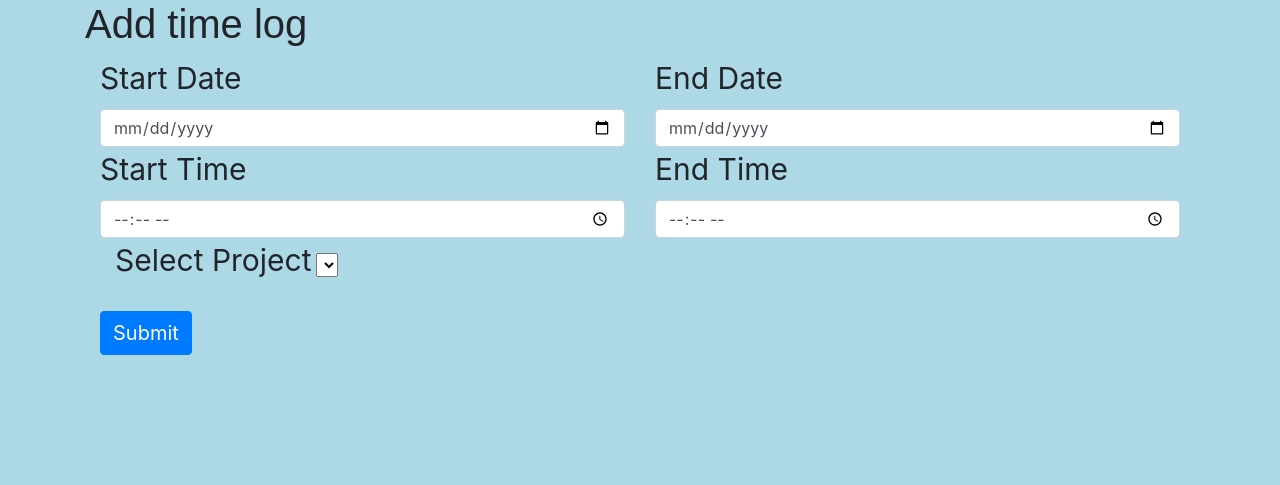
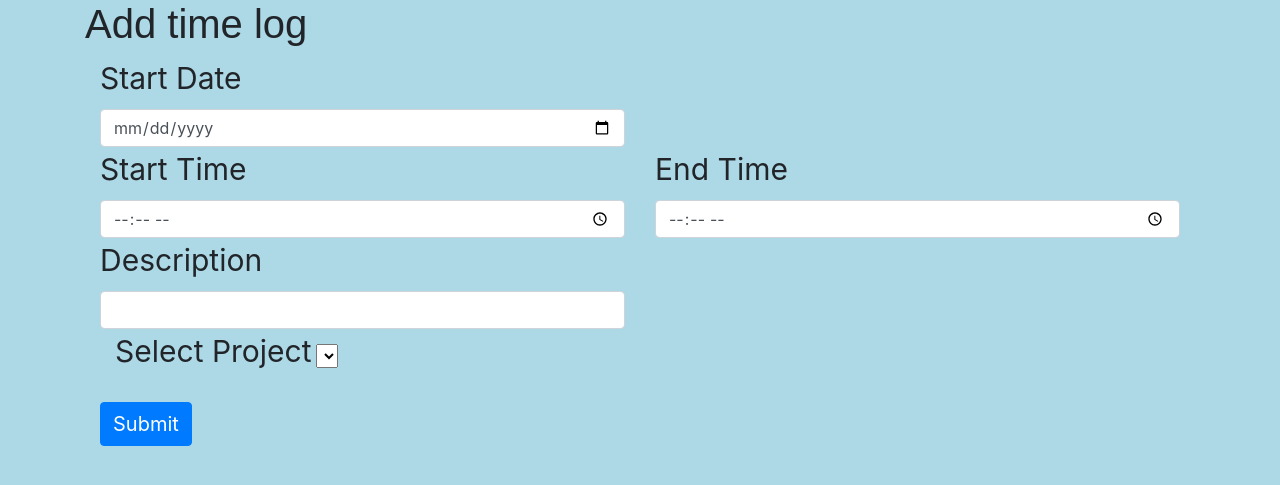
Before and after one commit to jsines/CSI4999-project, a Flask app: template project/templates/add_time.html in a window 1280 px wide. Shown: the part 118-603 px from the top of the page. Run offline with Flask 2, Linux system fonts and the light colour scheme; the template is opened without the code that fills it, so the values that code supplies are empty; some libraries are stand-ins or nearby versions.

Commit message:
Removed End Date, and added description to timelog page.

```diff
--- a/project/main_bp.py
+++ b/project/main_bp.py
@@ -44,11 +44,11 @@ def add_time():
     emp_id = Employee.query.filter_by(user_id=current_user.id).first()
     row = Assignments.query.filter_by(employeeID=emp_id.employeeID)
     if not request.form.get("starttime") == None:
-        tl_var = TimeLog(projectName=request.form.get("projectslist"), employeeID=emp_id.employeeID, employeeName=current_user.name, startDate=request.form.get("startdate"), endDate=request.form.get("enddate"), startTime=request.form.get("starttime"), endTime=request.form.get("endtime"))
+        tl_var = TimeLog(projectName=request.form.get("projectslist"), employeeID=emp_id.employeeID, employeeName=current_user.name, startDate=request.form.get("startdate"),startTime=request.form.get("starttime"), endTime=request.form.get("endtime"), description=request.form.get("description"))
         db.session.add(tl_var)
         db.session.commit()
         flash("New Time Log Successfully Added!")
-    return render_template('add_time.html', row=row)
+    return render_template('add_time.html', row=row, time=datetime.date.today())
 
 @main.route('/ManageProjects/<string:prjName>')
 @main.route('/ManageProjects/<string:prjName>/<whatToDo>/<int:employeeID>')
--- a/project/models.py
+++ b/project/models.py
@@ -36,7 +36,7 @@ class TimeLog(db.Model):
 	employeeName = db.Column(db.String(100))
 	projectName = db.Column(db.String(100))
 	startDate = db.Column(db.String(100))
-	endDate = db.Column(db.String(100))
+	description = db.Column(db.String(1000))
 	startTime = db.Column(db.String(100))
 	endTime = db.Column(db.String(100))
 
--- a/project/templates/add_time.html
+++ b/project/templates/add_time.html
@@ -25,14 +25,9 @@
 				<label for="time worked">
 						Start Date
 					</label>
-				<input type="date" class="form-control" name="startdate">
+				<input type="date" class="form-control" name="startdate" value="{{time}}">
 
-				</div>
-				<div class="col-md-6">
-				<label for="time worked">
-						End Date
-					</label>
-				<input type="date" class="form-control" name="enddate">
+
 				</div>
 			</div>
 			<div class="row">
@@ -47,6 +42,12 @@
 						End Time
 					</label>
 					<input type="time" class="form-control" name="endtime">
+				</div>
+				<div class="col-md-6">
+					<label>
+						Description
+					</label>
+					<input type="text" class="form-control" name="description">
 				</div>
 			</div>
 	<div class="col-md-6">
--- a/project/templates/timelogpage.html
+++ b/project/templates/timelogpage.html
@@ -51,10 +51,10 @@
 							Start Time
 						</th>
 						<th>
-							End Date
+							End Time
 						</th>
 						<th>
-							End Time
+							Description
 						</th>
 						<th>
 							Options
@@ -69,8 +69,8 @@
 						<td>{{ row.employeeName}}</td>
         				<td>{{ row.startDate}}</td>
 						<td>{{ row.startTime}}</td>
-						<td>{{ row.endDate}}</td>
 						<td>{{ row.endTime}}</td>
+						<td>{{ row.description}}</td>
 						<td><a href="{{ url_for('main.deleteTimelog', timelogid=row.TimeLogID)}}" class="btn-default sbt-sm">Delete</a></td>
     				</tr>
     					{% endfor %}
```
